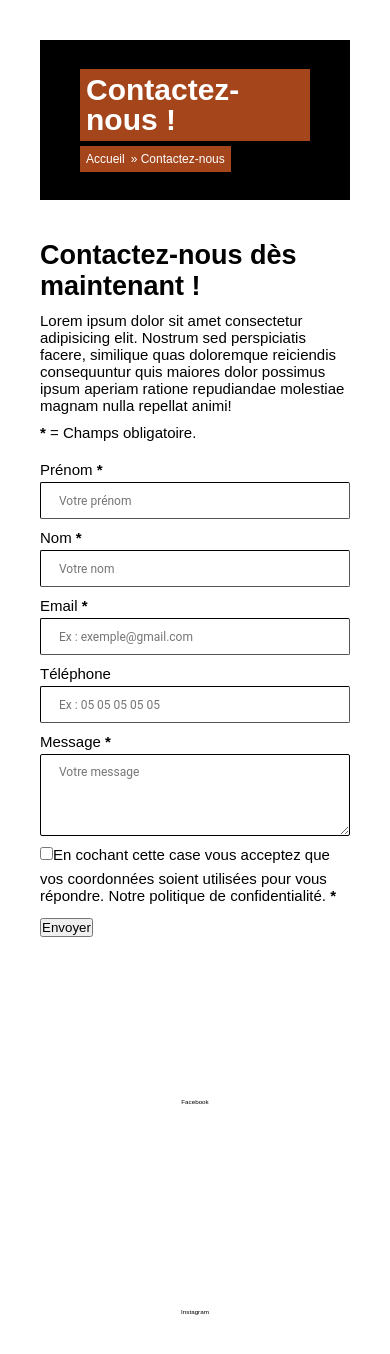
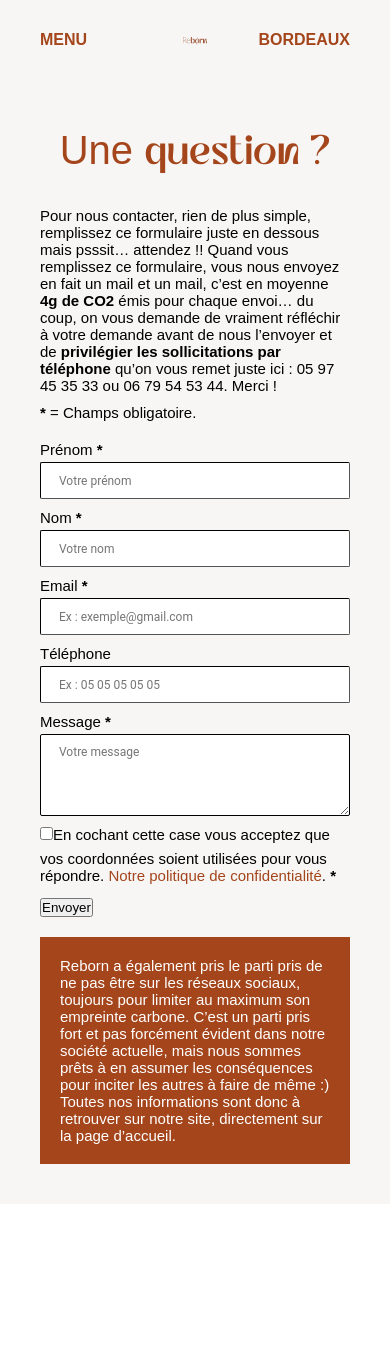
Before and after one commit to alexis-duru/reborn, a Next.js app: page /contact in a window 390 px wide. Shown: the top 1354 px of the page. After the commit the page ends 1204 px from the top, so only its background shows below. Built offline with nearby package versions, Linux system fonts and the light colour scheme; a web font is replaced by a local one.

Commit message:
some changes

```diff
--- a/components/NavbarHome.js
+++ b/components/NavbarHome.js
@@ -1,6 +1,5 @@
 import Image from 'next/image'
 import logo from '../public/assets/img/logo-reborn.svg'
-import panier from '../public/assets/icons/reborn-panier.svg'
 import { useEffect } from "react";
 
 export default function Header() {
--- a/pages/concept.js
+++ b/pages/concept.js
@@ -18,8 +18,8 @@ const concept = () => {
                         </div>
                         <div className='concept__subcontainer-right'>
                             <h2>Notre concept ? </h2>
-                            <p>Il est simple : donner une seconde vie à vos objets et ceux qu’on nous donne (on accepte les dons ici !).
-                                Fondée en 2022 par un petit groupe d’étudiants soucieux de participer à l'élaboration d’un nouveau mode de vie plus responsable, Reborn est une marque locale familiale et eco-friendly.
+                            <p>Il est simple : donner une <strong>seconde vie</strong> à vos objets et ceux qu’on nous donne (on accepte les dons ici !).
+                                Fondée en 2022 par un petit groupe d’étudiants soucieux de participer à l'élaboration d’un nouveau mode de vie plus <strong>responsable</strong>, Reborn est une marque locale familiale et eco-friendly.
                             </p>
                         </div>
                     </div>
--- a/pages/contact.js
+++ b/pages/contact.js
@@ -1,24 +1,17 @@
 import React from 'react';
+import Navbar from '../components/Navbar';
 
 const contact = () => {
     return (
         <>
-            <section className="section">
-                <div className="container">
-                    <div class="page__banner">
-                        <h1>Contactez-nous !</h1>
-                        <span><a href="/">Accueil</a> » Contactez-nous</span>
-                    </div>
-                </div>
+            <Navbar></Navbar>
+            <section className="section-colored contact">
                 <section class="contact__container">
-                    <div className='container-row'>
+                    <div className='container'>
                         <section class="contact__form__container">
-                            <h2>Contactez-nous dès maintenant !</h2>
+                            <h1>Une <span className='span-font'>question ?</span></h1>
                             <p class="content__primary">
-                                Lorem ipsum dolor sit amet consectetur adipisicing elit. Nostrum sed perspiciatis facere,
-                                similique
-                                quas doloremque reiciendis consequuntur quis maiores dolor possimus ipsum aperiam ratione
-                                repudiandae molestiae magnam nulla repellat animi!
+                                Pour nous contacter, rien de plus simple, remplissez ce formulaire juste en dessous mais psssit… attendez !! Quand vous remplissez ce formulaire, vous nous envoyez en fait un mail et un mail, c’est en moyenne <strong>4g de CO2</strong> émis pour chaque envoi… du coup, on vous demande de vraiment réfléchir à votre demande avant de nous l’envoyer et de <strong>privilégier les sollicitations par téléphone</strong> qu’on vous remet juste ici : 05 97 45 35 33 ou 06 79 54 53 44. Merci !
                             </p>
                             <p class="content__primary"><strong>*</strong> = Champs obligatoire.
                             </p>
@@ -38,15 +31,10 @@ const contact = () => {
                                 </button></div>
                             </form>
                         </section>
-                        <section class="contact__social__container">
-                            <div role="img" aria-label="Photographie d'un pot de fleur'" class="contact__social-1">
-                                <h2>Rejoignez-nous sur Facebook !</h2>
-                                <a href="https://www.facebook.com/" target="_blank" title="Lien vers la page Facebook de FlowerPot" class="btn__secondary send-btn">Facebook</a>
-                            </div>
-                            <div role="img" aria-label="Photographie d'un pot de fleur" class="contact__social-2">
-                                <h2>Rejoignez-nous sur Instagram !</h2>
-                                <a href="https://www.instagram.com/" target="_blank" title="Lien vers la page Instagram de FlowerPot" class="btn__secondary send-btn">Instagram</a>
-                            </div>
+                        <section className='contact__notification'>
+                            <p>Reborn a également pris le parti pris de ne pas être sur les réseaux sociaux, toujours pour limiter au maximum son empreinte carbone. C’est un parti pris fort et pas forcément évident dans notre société actuelle, mais nous sommes prêts à en assumer les conséquences pour inciter les autres à faire de même :)
+                                Toutes nos informations sont donc à retrouver sur notre site, directement sur la page d’accueil.
+                            </p>
                         </section>
                     </div>
                 </section>
--- a/styles/layouts/_pageInfo.scss
+++ b/styles/layouts/_pageInfo.scss
@@ -6,9 +6,19 @@
     flex-direction: row;
     justify-content: center;
     text-align: justify;
+    background-color: #F7F6F4;
+
+    h1 {
+        font-size: 8rem;
+        text-align: center;
+        color: $primary-color;
+        font-family: $circe;
+        font-weight: 200;
+    }
 
     h2 {
         font-family: $circe;
+        color: $primary-color;
         font-size: 3rem;
         font-weight: 500;
         margin: 2rem 0 0;
@@ -59,3 +69,15 @@
     margin: 0 auto;
     flex-direction: column;
 }
+
+@media screen and (max-width: 500px) {
+    .section-info {
+        h1 {
+            font-size: 4rem;
+        }
+
+        .span-font {
+            font-size: 5rem;
+        }
+    }
+}
--- a/styles/pages/_concept.scss
+++ b/styles/pages/_concept.scss
@@ -5,7 +5,8 @@
         font-size: 8rem;
         text-align: center;
         color: $primary-color;
-        font-weight: 300;
+        font-family: $circe;
+        font-weight: 200;
     }
 }
 
--- a/styles/pages/_contact.scss
+++ b/styles/pages/_contact.scss
@@ -1,20 +1,28 @@
 .contact {
-    background-color: $white;
-    padding: 80px 0;
+    padding: 40px 0;
     width: 100%;
     display: flex;
     flex-direction: row;
     justify-content: center;
     flex-direction: column;
+
+    h1 {
+        font-size: 8rem;
+        text-align: center;
+        color: $primary-color;
+        font-family: $circe;
+        font-weight: 200;
+    }
+
 }
 
 .contact__container {
     display: flex;
+    flex-direction: column;
 }
 
 .contact__form__container {
-    width: 70%;
-    margin-right: 8rem;
+    width: 100%;
 }
 
 .contact__form {
@@ -24,7 +32,7 @@
         margin-bottom: 4px;
 
         & a {
-            color: $black;
+            color: $primary-color;
         }
     }
 
@@ -81,51 +89,16 @@
     }
 }
 
-.contact__social__container {
-    width: 30%;
-    height: 100%;
-
-    & h2 {
-        font-size: 3rem;
-        text-align: center;
-        color: #fff;
-        margin-bottom: 2rem;
-    }
-}
-
 .send-btn {
     margin-top: 1rem;
 }
 
-.contact__social-1 {
-    //background: url('../../public/assets/img/header-image.webp');
-    background-position: center center;
-    background-size: cover;
-    background-repeat: no-repeat;
-    height: 50%;
-    padding: 4rem;
-    display: flex;
-    justify-content: center;
-    align-items: center;
-    flex-direction: column;
-    margin-bottom: 1rem;
-    font-family: $kostania;
-    line-height: 3rem;
-}
-
-.contact__social-2 {
-    //background: url('../../public/assets/img/header-image.webp');
-    background-position: center center;
-    background-size: cover;
-    background-repeat: no-repeat;
-    height: 50%;
-    padding: 4rem;
-    display: flex;
-    justify-content: center;
-    align-items: center;
-    flex-direction: column;
-    font-family: $kostania;
-    line-height: 3rem;
+.contact__notification {
+    width: 100%;
+    margin-top: 2rem;
+    background: $primary-color;
+    padding: 20px;
+    color: $white;
 }
 
 @media (max-width: 900px) {
@@ -133,37 +106,16 @@
         width: 100%;
         margin-right: 0;
     }
+}
 
-    .contact__social-2 {
-        width: 50%;
-        height: 100%;
-        margin-left: 1rem;
-    }
+@media screen and (max-width: 500px) {
+    .contact {
+        h1 {
+            font-size: 4rem;
+        }
 
-    .contact__social-1 {
-        width: 50%;
-        height: 100%;
-        margin-right: 1rem;
-    }
-
-    .contact__social__container {
-        width: 100%;
-        display: flex;
-        flex-direction: row;
-        margin-top: 2rem;
+        .span-font {
+            font-size: 5rem;
+        }
     }
 }
-
-
-@media (max-width: 500px) {
-    .contact__social__container {
-        flex-direction: column;
-        gap: 1rem;
-    }
-
-    .contact__social-1,
-    .contact__social-2 {
-        width: 100%;
-        margin: 0;
-    }
-}
```
Also changed, not shown: pages/mentions-legales.js (+3 -4 lines), pages/politique-de-confidentialite.js (+4 -4 lines).
